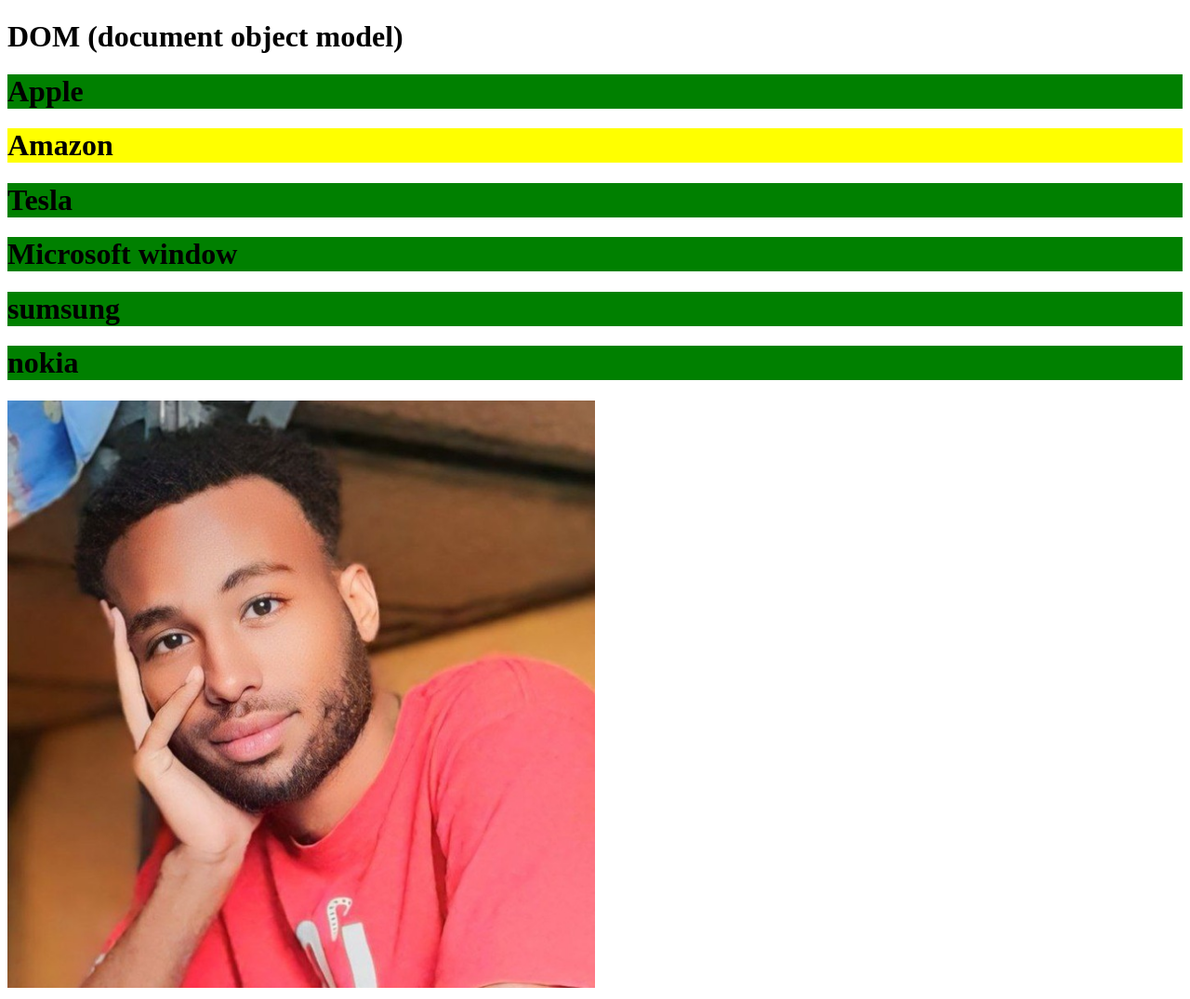
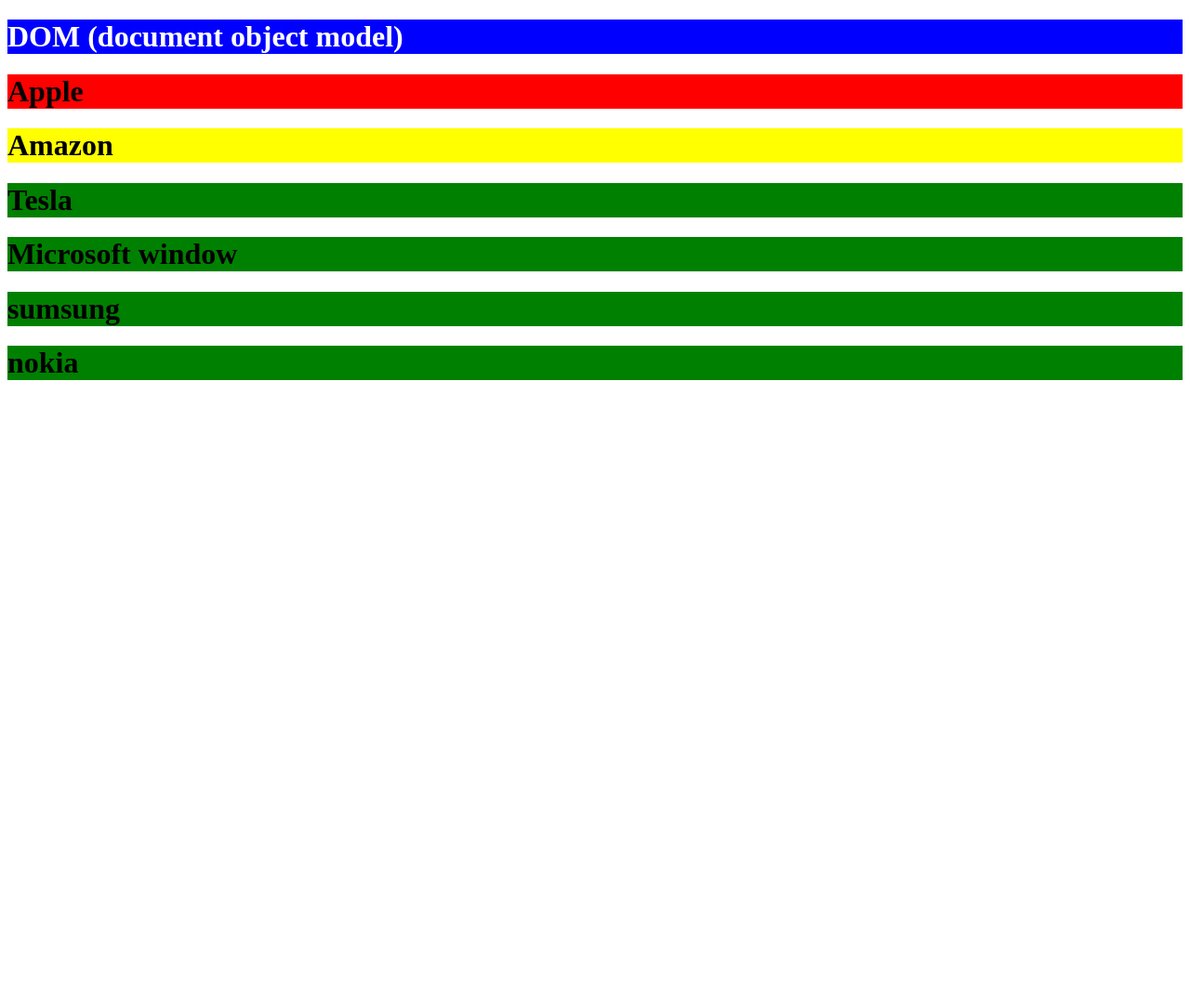
Before and after one commit to yoni-tesfa/javascript-exersice, a plain HTML site: page dom/index.html in a window 1280 px wide. Shown: the whole page at 93% size. After the commit the page ends 800 px from the top, so only its background shows below. Drawn offline with Linux system fonts and the light colour scheme.

Commit message:
changin css by js

```diff
--- a/dom/index.html
+++ b/dom/index.html
@@ -7,7 +7,7 @@
     <link rel="stylesheet" href="./style.css" />
   </head>
   <body>
-    <h1>DOM (document object model)</h1>
+    <h1 id="dom">DOM (document object model)</h1>
     <div id="list">
       <h1 id="one" class="red">Apple</h1>
       <h1 id="two" class="yellow">Amazon</h1>
--- a/dom/script.js
+++ b/dom/script.js
@@ -111,24 +111,30 @@
 // re.after(ce); // to enter element after element by referancing one element
 // // re.before(ce); // to enter element before element by referancing one element
 
-// // WORKING WITH ATTRIBUTE
-// adding ,changing and removing class name
+// //  WORKING WITH ATTRIBUTE
+// // adding ,changing and removing class name
 
-let ac = document.getElementById("one");
-ac.classList.add("black");
-console.log(ac);
-ac.className = "green black"; // changging class name to multiple class (2)
-ac.classList.remove("black"); // removing class name
+// let ac = document.getElementById("one");
+// ac.classList.add("black");
+// console.log(ac);
+// ac.className = "green black"; // changging class name to multiple class (2)
+// ac.classList.remove("black"); // removing class name
 
-// changin ID
+// // changin ID
 
-let ci = document.getElementById("list");
-ci.id = "divlist";
+// let ci = document.getElementById("list");
+// ci.id = "divlist";
 
-// set attribute
+// // set attribute
 
-var sa = document.createElement("img"); // create image element
-sa.setAttribute("src", "yo.jpg"); // in img create src attribute and give it value
-sa.setAttribute("width", "50%");
-document.body.appendChild(sa);
-// console.log(sa);
+// var sa = document.createElement("img"); // create image element
+// sa.setAttribute("src", "yo.jpg"); // in img create src attribute and give it value
+// sa.setAttribute("width", "50%");
+// document.body.appendChild(sa);
+// // console.log(sa);
+
+// style = used to change css part by js
+
+let sty = document.getElementById("dom");
+sty.style.backgroundColor = "blue";
+sty.style.color = "white";
```
